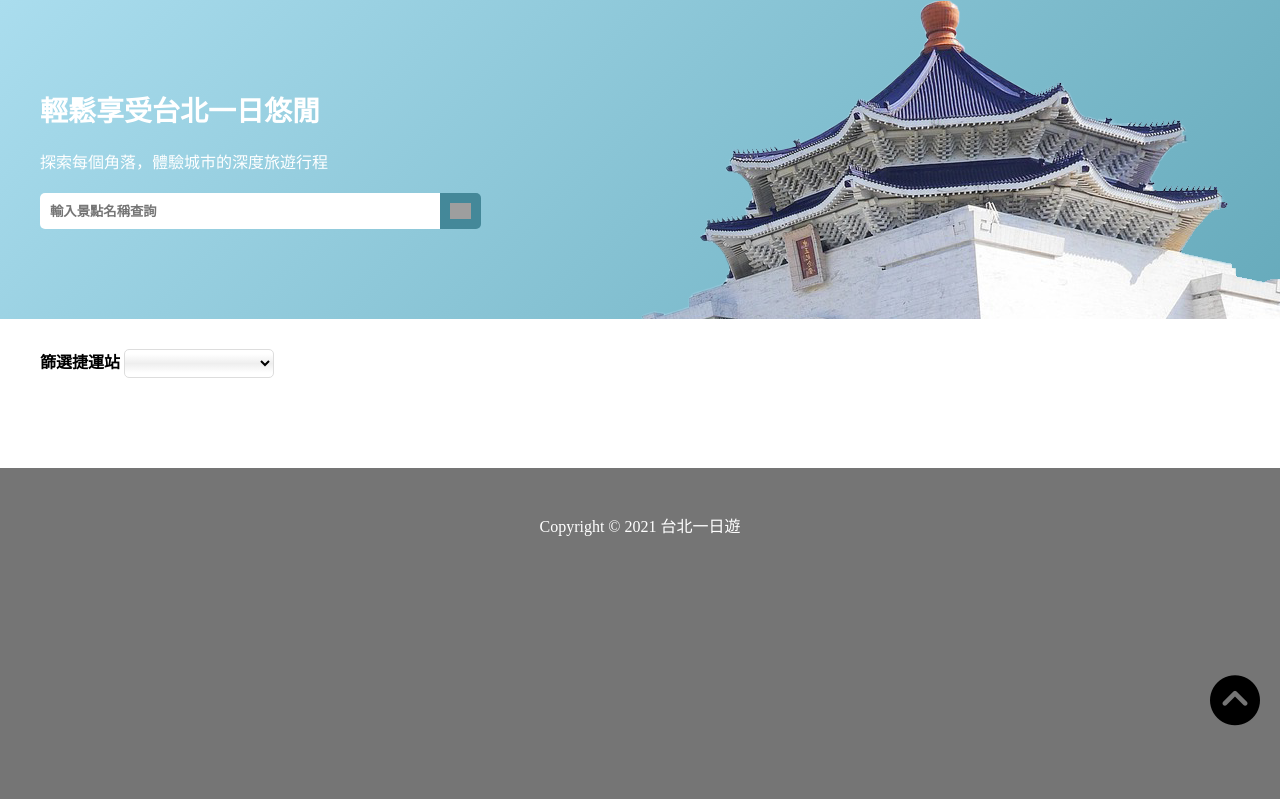
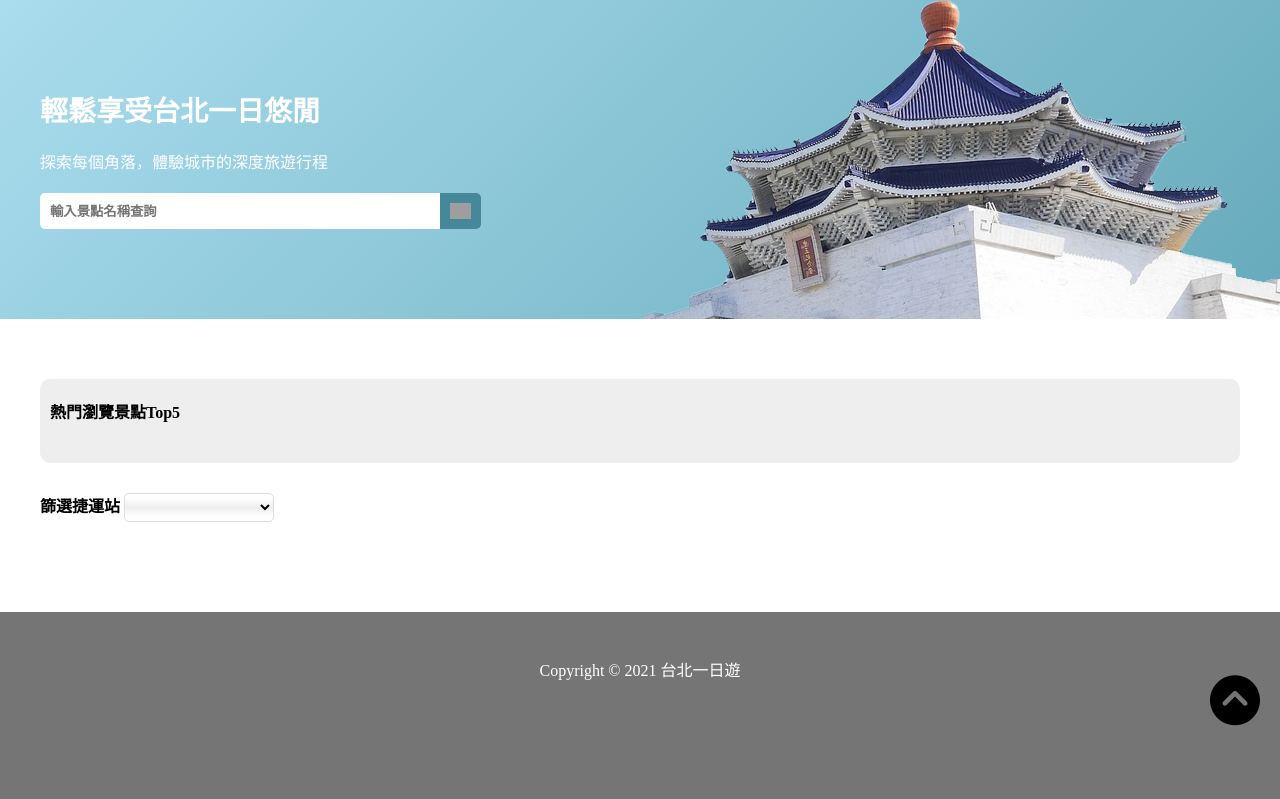
Before and after one commit to xboxertony/taipei-day-trip-website, a Python web app: template templates/index.html in a window 1280 px wide. Shown: the part 55-854 px from the top of the page. Run offline with Jinja, Linux system fonts and the light colour scheme; the template is opened without the code that fills it, so the values that code supplies are empty; some libraries are stand-ins or nearby versions; grey boxes are pictures that could not be loaded.

Commit message:
熱門瀏覽景點

```diff
--- a/static/css/index.css
+++ b/static/css/index.css
@@ -265,6 +265,39 @@ input:focus {
 .icon_collect.close{
   display: none;
 }
+.top_attraction{
+  width: 1200px;
+  background-color: #eeeeee;
+  margin: 30px auto;
+  padding: 20px 10px;
+  box-sizing: border-box;
+  border-radius: 10px;
+  position: relative;
+}
+.top_attraction > p{
+  font-weight: 800;
+}
+.top_attr_item{
+  display: flex;
+  margin: 10px 0;
+  overflow-x: scroll;
+}
+.top_attr_item::-webkit-scrollbar{
+  height: 15px;
+  background-color:#eeeeee;
+}
+.top_attr_item > a{
+  margin-right: 30px;
+}
+/* #right_page{
+  position: absolute;
+  top: 50%;
+  right: -30px;
+  font-size: 70px;
+  transform: translateY(-50%);
+  cursor: pointer;
+  color: #66aabb;
+} */
 @media screen and (max-width: 1200px) {
   nav ul,
   .container,
@@ -286,6 +319,9 @@ input:focus {
   }
   .container {
     justify-content: space-evenly;
+  }
+  .top_attraction{
+    width: 90%;
   }
 }
 @media screen and (max-width: 800px) {
--- a/templates/index.html
+++ b/templates/index.html
@@ -15,6 +15,13 @@
   <img src="/static/welcome 1.png" alt="" id="welcome" />
 </div>
 <div class="main">
+  <div class="top_attraction">
+    <p>熱門瀏覽景點Top5</p>
+    <div class="top_attr_item">
+
+    </div>
+    <!-- <i class="fas fa-chevron-circle-right" id="right_page"></i> -->
+  </div>
   <div class="div_for_mrt">
     <label for="mrt_select">篩選捷運站</label>
     <select name="" id="mrt_select"></select>
```
Also changed, not shown: search.py (+13 -0 lines), static/js/index.js (+43 -7 lines).
